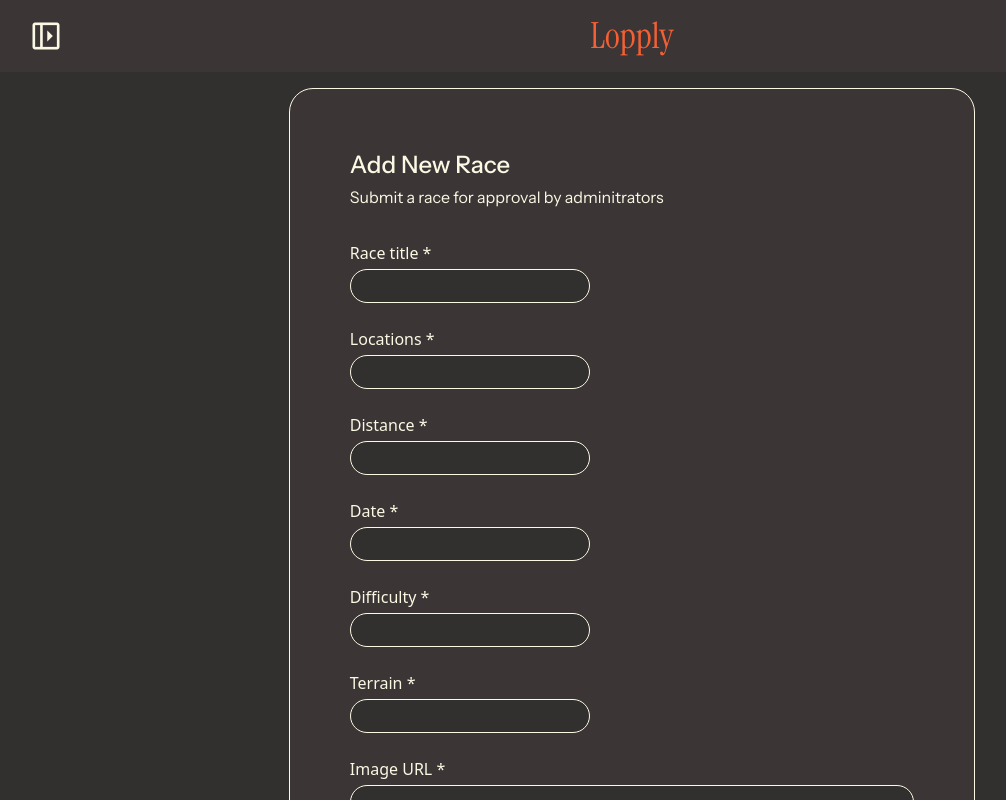
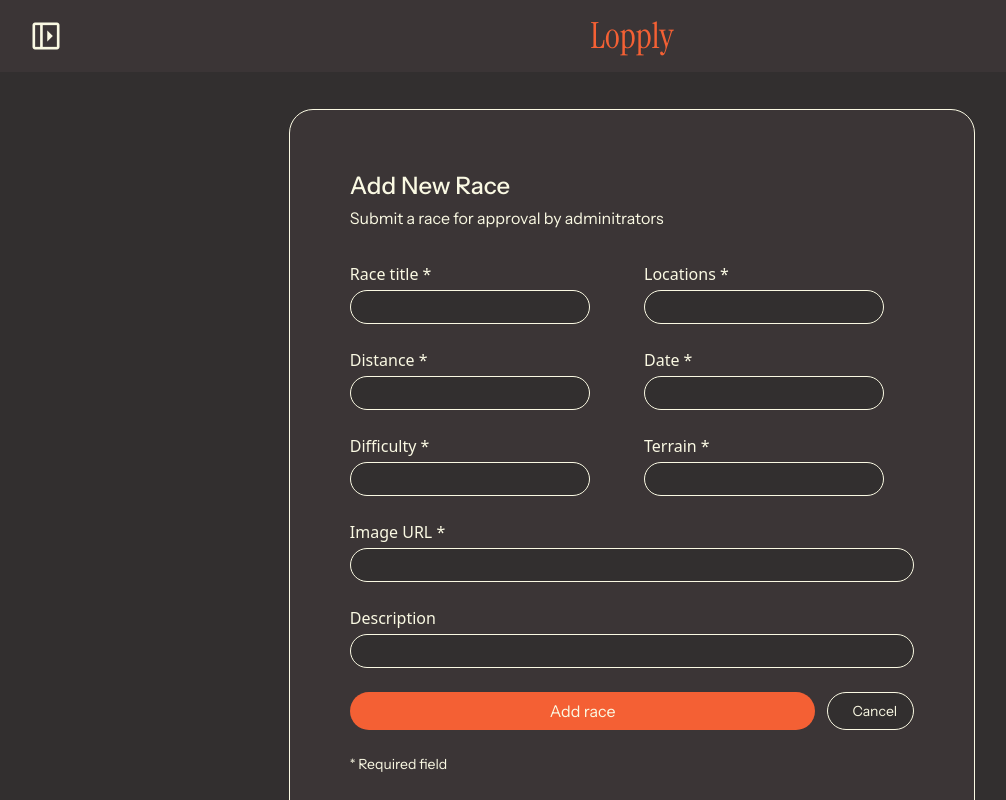
Before and after one commit to ellinorjohansson/Lopply, a Next.js app: page /add-race in a window 1280 px wide. Shown: the top 800 px of the page, without its empty margins (8-1014 px from the left). Built offline with nearby package versions, Linux system fonts and the light colour scheme; a web font is replaced by a local one.

Commit message:
✨(feature): changed so the inputfields are beside each other if small

```diff
--- a/src/app/add-race/page.tsx
+++ b/src/app/add-race/page.tsx
@@ -41,7 +41,8 @@ const AddRace = () => {
             {a("submit_a_race")}
           </span>
         </div>
-        <form onSubmit={handleSubmit} className="flex flex-col gap-6">
+        <form onSubmit={handleSubmit} className="grid grid-cols-1 md:grid-cols-2 gap-6">
+          <div className="col-span-1">
             <InputField
               label={a("race_title")}
               size="small"
@@ -49,6 +50,8 @@ const AddRace = () => {
               onChange={(e) => setEmail(e.target.value)}
               error={errors.email}
             />
+          </div>
+          <div className="col-span-1">
             <InputField
               label={a("locations")}
               size="small"
@@ -56,6 +59,8 @@ const AddRace = () => {
               onChange={(e) => setPassword(e.target.value)}
               error={errors.password}
             />
+          </div>
+          <div className="col-span-1">
             <InputField
               label={a("distance")}
               size="small"
@@ -63,6 +68,8 @@ const AddRace = () => {
               onChange={(e) => setPassword(e.target.value)}
               error={errors.password}
             />
+          </div>
+          <div className="col-span-1">
             <InputField
               label={a("date")}
               size="small"
@@ -70,6 +77,8 @@ const AddRace = () => {
               onChange={(e) => setPassword(e.target.value)}
               error={errors.password}
             />
+          </div>
+          <div className="col-span-1">
             <InputField
               label={a("difficulty")}
               size="small"
@@ -77,6 +86,8 @@ const AddRace = () => {
               onChange={(e) => setPassword(e.target.value)}
               error={errors.password}
             />
+          </div>
+          <div className="col-span-1">
             <InputField
               label={a("terrain")}
               size="small"
@@ -84,6 +95,9 @@ const AddRace = () => {
               onChange={(e) => setPassword(e.target.value)}
               error={errors.password}
             />
+          </div>
+
+          <div className="col-span-2">
             <InputField
               label={a("image_url")}
               size="medium"
@@ -91,6 +105,8 @@ const AddRace = () => {
               onChange={(e) => setPassword(e.target.value)}
               error={errors.password}
             />
+          </div>
+          <div className="col-span-2">
             <InputField
               label={a("description")}
               size="medium"
@@ -98,7 +114,10 @@ const AddRace = () => {
               onChange={(e) => setPassword(e.target.value)}
               error={errors.password}
             />
-          <div className="flex flex-row gap-3">
+          </div>
+
+          {/* Buttons, full width */}
+          <div className="col-span-2 flex flex-row gap-3">
             <PrimaryButton text={b("add_race")} size="large" />
             <SecondaryButton text={b("cancel")} size="small" />
           </div>
```
Lines whose indentation alone changed are shown as unchanged.
